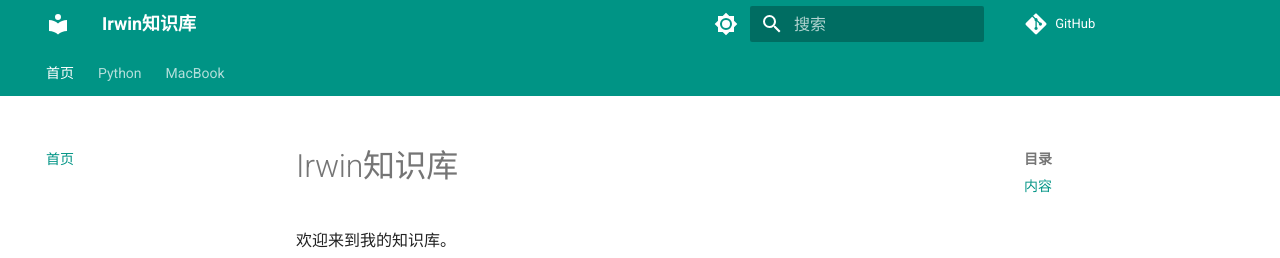
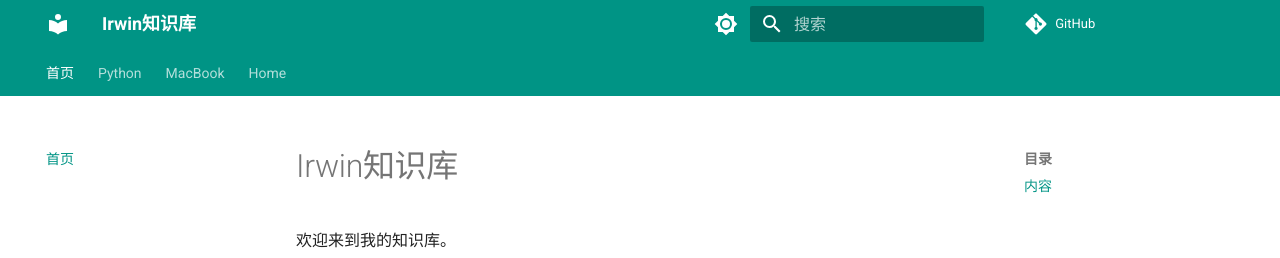
Before and after one commit to 497729872/mkdocs-knowledge-irwin, an MkDocs documentation site: the page built from docs/index.md, in a window 1280 px wide. Shown: the top 258 px of the page. Built offline with MkDocs 1.6.1 and Material for MkDocs 9.7.7, drawn with Linux system fonts in a browser that asks for light colours; comment, search, counter and statistics services are not loaded.

Commit message:
submit github.mkdocs.yml

```diff
--- a/mkdocs.yml
+++ b/mkdocs.yml
@@ -46,6 +46,8 @@ nav:
 
   - MacBook:
       - 环境搭建: macbook/setup.md
+  - Home:
+      - 家庭: home/index.md
 
 plugins:
   - search:
```
